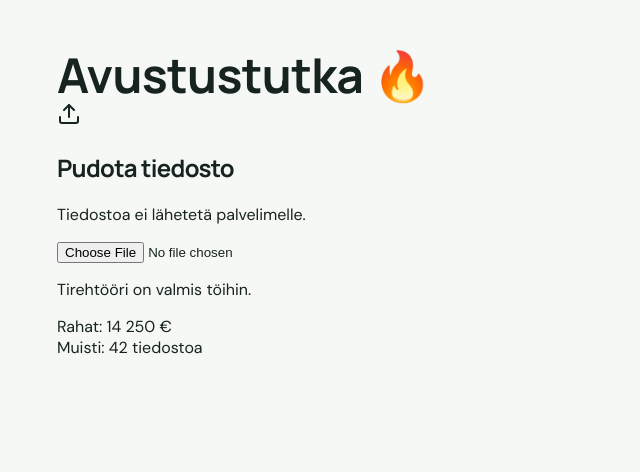
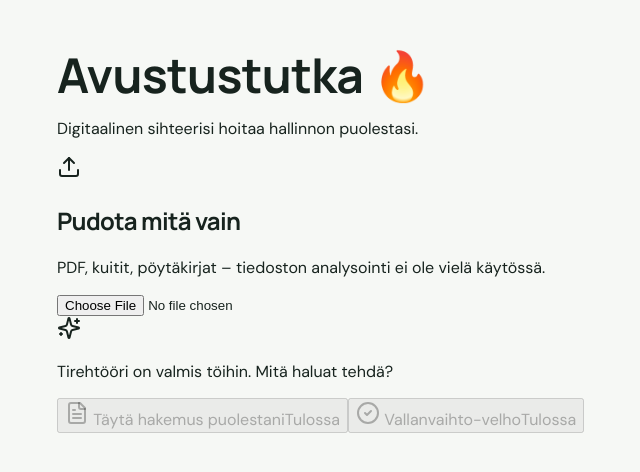
Before and after one commit to rktn8p8dwy-byte/Avustustutka, a Next.js app: page / in a window 1280 px wide. Shown: the top 472 px of the page, without its empty margins (23-663 px from the left). Built offline with nearby package versions, Linux system fonts and the light colour scheme.

Commit message:
Refresh dashboard with file picker and clear prototype status

```diff
--- a/app/page.tsx
+++ b/app/page.tsx
@@ -1,27 +1,30 @@
 'use client';
 
 import { useState, type ChangeEvent } from 'react';
-import { Upload } from 'lucide-react';
+import { Sparkles, Upload, FileText, CheckCircle2 } from 'lucide-react';
 
 export default function Ohjaamo() {
-  const [status, setStatus] = useState('Tirehtööri on valmis töihin.');
+  const [status, setStatus] = useState('Tirehtööri on valmis töihin. Mitä haluat tehdä?');
 
   const handleFile = (event: ChangeEvent<HTMLInputElement>) => {
     const file = event.target.files?.[0];
     if (file) {
-      // Tämä näyttää tiedoston nimen selaimessa; tiedoston sisältöä ei analysoida.
-      setStatus(`Tiedosto valittu: ${file.name}. Automaattinen analyysi ei ole käytössä.`);
+      setStatus(`Tiedosto valittu: ${file.name}. Tämä esiversio ei vielä lue tai analysoi tiedoston sisältöä.`);
     }
   };
 
   return (
-    <main className="min-h-screen bg-slate-50 p-6 font-sans text-slate-900">
-      <h1 className="mb-6 text-2xl font-bold">Avustustutka 🔥</h1>
+    <main className="mx-auto min-h-screen max-w-3xl bg-slate-50 p-6 font-sans text-slate-900">
+      <header className="mb-10">
+        <h1 className="text-4xl font-extrabold tracking-tight">Avustustutka 🔥</h1>
+        <p className="mt-2 text-slate-600">Digitaalinen sihteerisi hoitaa hallinnon puolestasi.</p>
+      </header>
 
-      <label className="mb-6 block cursor-pointer rounded-2xl border-2 border-dashed border-indigo-300 bg-white p-8 text-center">
-        <Upload className="mx-auto mb-2 h-10 w-10 text-indigo-400" aria-hidden="true" />
-        <h2 className="font-bold">Pudota tiedosto</h2>
-        <p className="mt-1 text-sm text-slate-600">Tiedostoa ei lähetetä palvelimelle.</p>
+      {/* Taikalaatikko: valitsee tiedoston paikallisesti, ei lataa sitä. */}
+      <label className="mb-10 block cursor-pointer rounded-3xl border-2 border-dashed border-indigo-200 bg-white p-10 text-center shadow-sm transition hover:border-indigo-500">
+        <Upload className="mx-auto mb-4 h-12 w-12 text-indigo-500" aria-hidden="true" />
+        <h2 className="text-xl font-bold">Pudota mitä vain</h2>
+        <p className="text-slate-500">PDF, kuitit, pöytäkirjat – tiedoston analysointi ei ole vielä käytössä.</p>
         <input
           type="file"
           className="sr-only"
@@ -30,13 +33,22 @@ export default function Ohjaamo() {
         />
       </label>
 
-      <div className="mb-4 rounded-2xl bg-indigo-900 p-6 text-white" role="status" aria-live="polite">
-        <p className="font-bold">{status}</p>
+      {/* Tirehtöörin vastausikkuna */}
+      <div className="mb-10 flex items-start gap-4 rounded-2xl bg-indigo-900 p-6 text-white shadow-lg" role="status" aria-live="polite">
+        <Sparkles className="h-8 w-8 flex-shrink-0 text-yellow-400" aria-hidden="true" />
+        <p className="text-lg font-medium leading-relaxed">{status}</p>
       </div>
 
-      <div className="grid grid-cols-2 gap-4">
-        <div className="rounded-xl border bg-white p-4">Rahat: 14 250 €</div>
-        <div className="rounded-xl border bg-white p-4">Muisti: 42 tiedostoa</div>
+      {/* Toiminnot ovat näkyvissä, mutta eivät vielä käytössä. */}
+      <div className="grid grid-cols-1 gap-4">
+        <button type="button" disabled className="flex cursor-not-allowed items-center justify-between rounded-2xl border bg-white p-6 text-left opacity-70">
+          <span className="flex items-center gap-3 font-bold"><FileText className="text-indigo-600" aria-hidden="true" /> Täytä hakemus puolestani</span>
+          <span className="rounded bg-slate-100 px-2 py-1 text-xs">Tulossa</span>
+        </button>
+        <button type="button" disabled className="flex cursor-not-allowed items-center justify-between rounded-2xl border bg-white p-6 text-left opacity-70">
+          <span className="flex items-center gap-3 font-bold"><CheckCircle2 className="text-emerald-600" aria-hidden="true" /> Vallanvaihto-velho</span>
+          <span className="rounded bg-slate-100 px-2 py-1 text-xs">Tulossa</span>
+        </button>
       </div>
     </main>
   );
```
